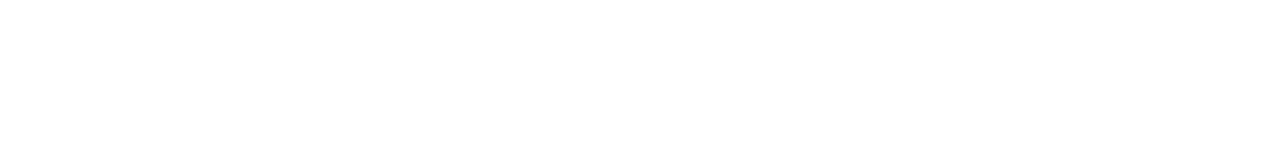
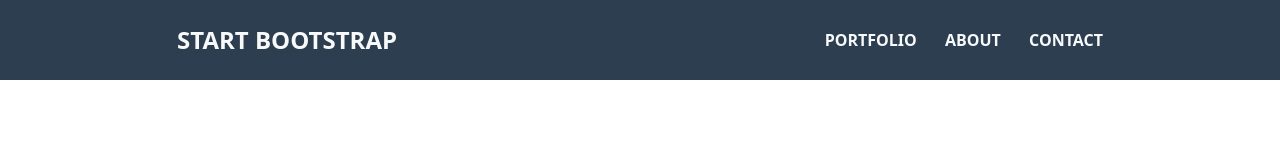
Before and after one commit to CalinCretu/html-css-bootstrap-freelancer, a plain HTML site: page index.html in a window 1280 px wide. Drawn offline with nearby package versions, Linux system fonts and the light colour scheme.

Commit message:
ADD - header

```diff
--- a/css/app.css
+++ b/css/app.css
@@ -0,0 +1,4 @@
+
+header {
+    background-color: #2C3E50;
+}
--- a/index.html
+++ b/index.html
@@ -1,14 +1,36 @@
 <!DOCTYPE html>
 <html lang="en">
+
 <head>
   <meta charset="UTF-8">
   <meta name="viewport" content="width=device-width, initial-scale=1.0">
   <title>Bootstrap Freelancer</title>
-  <link href="https://cdn.jsdelivr.net/npm/bootstrap@5.3.2/dist/css/bootstrap.min.css" rel="stylesheet" integrity="sha384-T3c6CoIi6uLrA9TneNEoa7RxnatzjcDSCmG1MXxSR1GAsXEV/Dwwykc2MPK8M2HN" crossorigin="anonymous">
-
+  <link href="https://cdn.jsdelivr.net/npm/bootstrap@5.3.2/dist/css/bootstrap.min.css" rel="stylesheet"
+    integrity="sha384-T3c6CoIi6uLrA9TneNEoa7RxnatzjcDSCmG1MXxSR1GAsXEV/Dwwykc2MPK8M2HN" crossorigin="anonymous">
   <link rel="stylesheet" href="css/app.css">
 </head>
+
 <body>
+  <header>
+    <div class="container text-uppercase fw-bold py-3">
+      <div class="row align-items-center justify-content-around">
+        <div class="col-4 fs-4 lh-lg">
+          <a class="text-decoration-none text-light" href="#">Start Bootstrap</a>
+        </div>
+        <div class="col-4 fs-6 text-end">
+          <span><a class="text-decoration-none text-light mx-4" href="#">Portfolio</a></span>
+          <span><a class="text-decoration-none text-light me-4" href="#">About</a></span>
+          <span><a class="text-decoration-none text-light" href="#">Contact</a></span>
+        </div>
+      </div>
+    </div>
+  </header>
+  <main>
 
+  </main>
+  <footer>
+
+  </footer>
 </body>
+
 </html>
```
